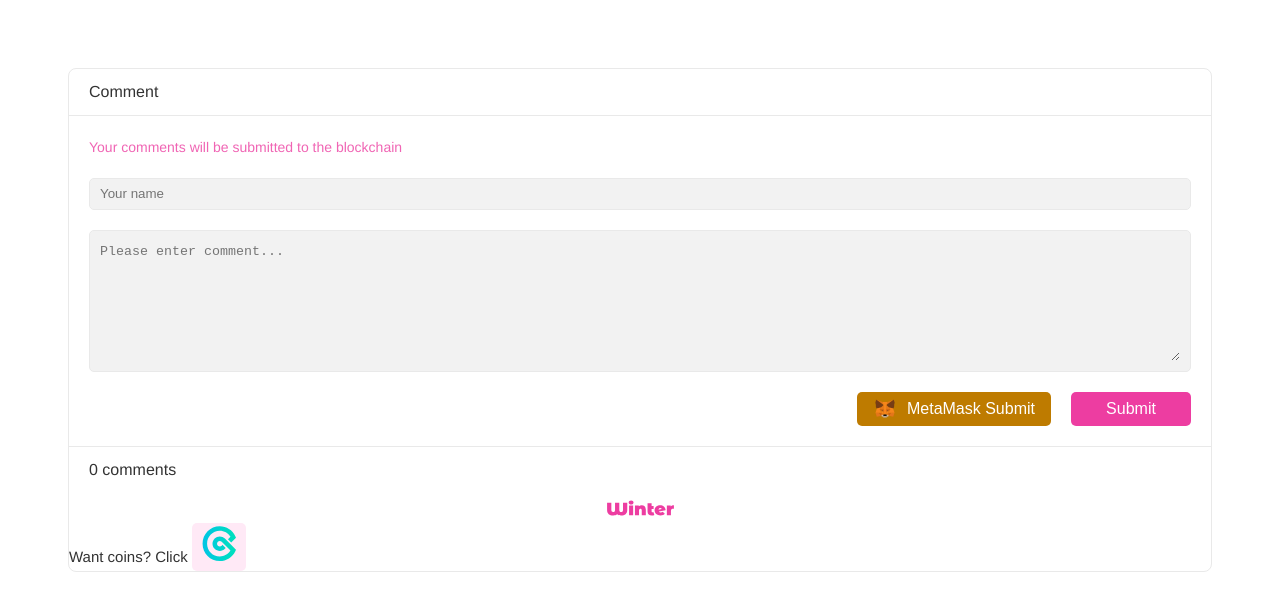
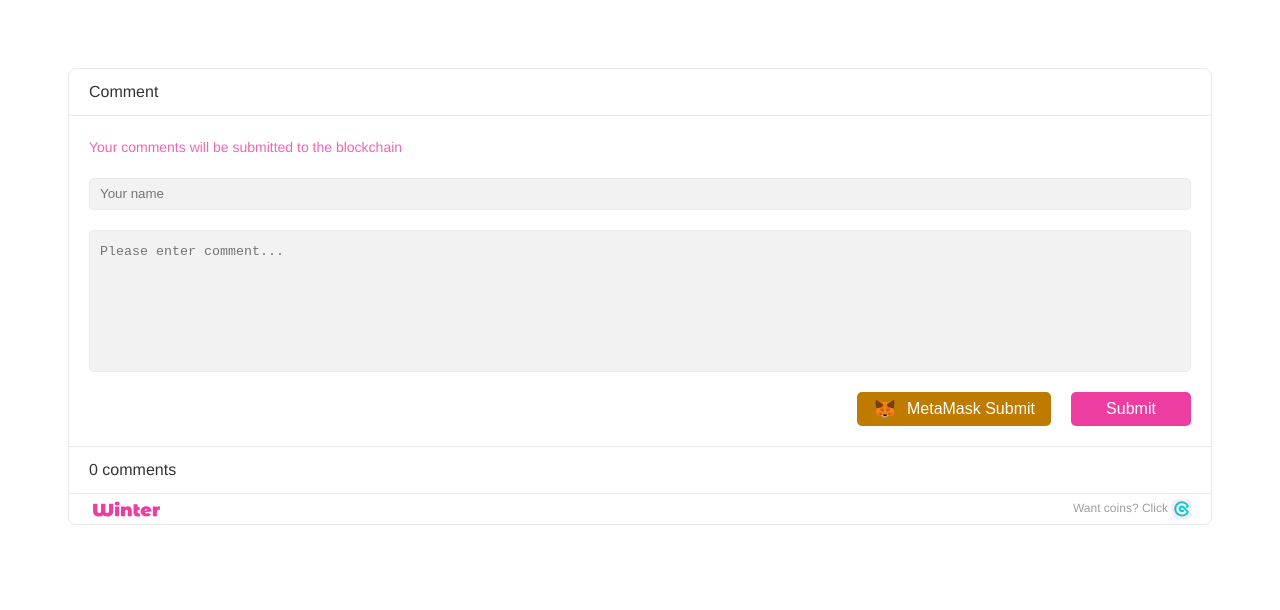
Before and after one commit to WinterMain/web3-comment, a website built with webpack: page core/index.html in a window 1280 px wide. Built offline with nearby package versions, Linux system fonts and the light colour scheme; what web3-eth, web3-eth-accounts, web3-eth-contract, web3-utils would draw is missing.

Commit message:
feat: 添加logo

```diff
--- a/core/index.css
+++ b/core/index.css
@@ -264,7 +264,8 @@
   border: 0;
   background-color: transparent;
   color: var(--text-title);
-  height: 100%
+  height: 100%;
+  resize: none;
 }
 
 .discuss-wrapper .discuss-submit .input-submit {
@@ -435,6 +436,38 @@
   color: var(--text-level1)
 }
 
+.discuss-wrapper .discuss-logo-area {
+  border-top: var(--line);
+  text-align: left;
+  padding: 8px 0;
+  padding: 0 20px;
+}
+.discuss-wrapper .discuss-logo-area .logo-stage{
+  text-align: left;
+  display: flex;
+  justify-content: space-between;
+  align-items: center;
+}
+.discuss-wrapper .discuss-logo-area .logo-stage img{
+  height: 30px;
+}
+.discuss-wrapper .discuss-logo-area .want-tip {
+  font-size: 12px;
+  color: var(--text-level2);
+  display: flex;
+  align-items: center;
+}
+.discuss-wrapper .discuss-logo-area .want-tip .chain-logo {
+  height: 16px;
+  display: block;
+  margin-left: 4px;
+  padding: 2px;
+}
+.discuss-wrapper .discuss-logo-area .want-tip .chain-logo svg{
+  height: 100% !important;
+  width: 100% !important;
+}
+
 .code-content {
   margin-left: auto;
   margin-right: auto
```
